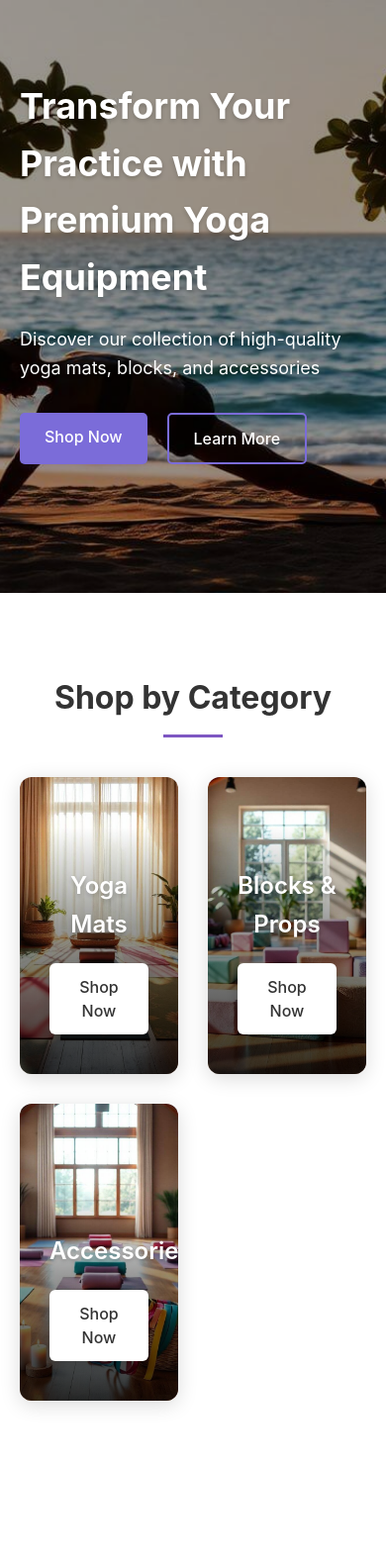
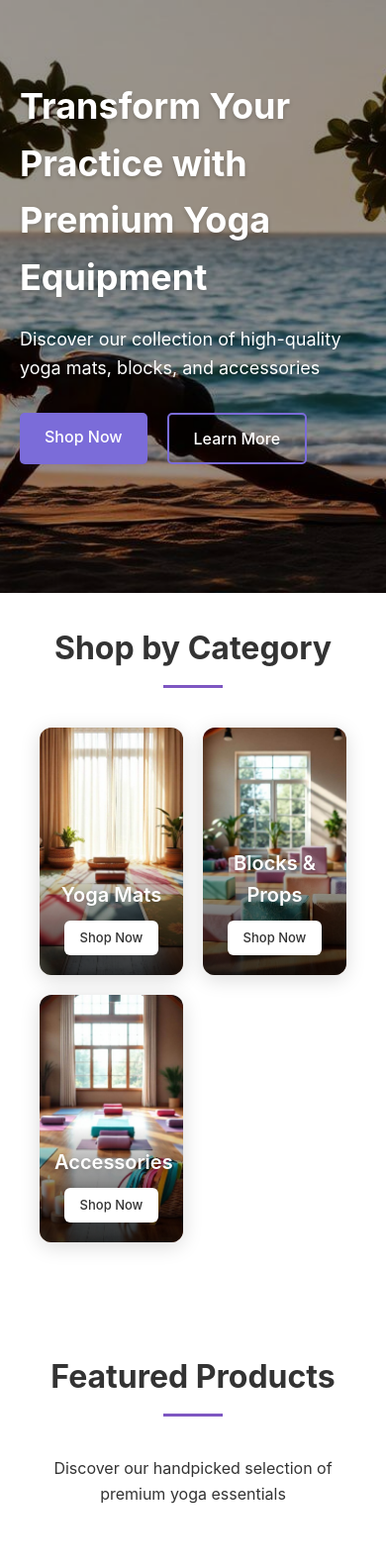
Before and after one commit to Excalibur0888/YogaBliss, a PHP site: page /index.html in a window 390 px wide; the page is wider, and only the part inside the window is pictured. Shown: the part 121-1703 px from the top of that part at 99% size. Run offline with PHP 8.4, Linux system fonts and the light colour scheme; some web fonts are replaced.

Commit message:
Refactor contact, index, and products pages to unify form actions and improve responsiveness. Updated contact form action to 'thanks_form.php' across multiple pages. Adjusted CSS media queries for better layout handling on various screen sizes, including enhancements to the team section and category cards. Replaced team member image for consistency.

```diff
--- a/contact.html
+++ b/contact.html
@@ -103,10 +103,6 @@
           <div class="contact__grid">
             <div class="contact__info">
               <h2>Get in Touch</h2>
-              <p>
-                Have questions about our products or need assistance with your
-                order? We're here to help!
-              </p>
 
               <div class="contact__details">
                 <div class="contact__item">
@@ -221,7 +217,7 @@
 
             <div class="contact__form">
               <h2>Send Us a Message</h2>
-              <form action="thanks.html" method="POST" class="form">
+              <form action="thanks_form.php" method="POST" class="form">
                 <div class="form-group">
                   <label for="name">Your Name *</label>
                   <input type="text" id="name" name="name" required />
--- a/css/style.css
+++ b/css/style.css
@@ -580,27 +580,82 @@
     box-shadow: 0 6px 16px rgba(0, 0, 0, 0.3);
 }
 
-@media (max-width: 992px) {
+@media (max-width: 1200px) {
+    .categories {
+        padding: 60px 0;
+    }
+
     .categories__grid {
         grid-template-columns: repeat(2, 1fr);
+        gap: 25px;
+        padding: 0 var(--container-padding);
     }
 
     .category-card {
         height: 350px;
     }
-}
-
-@media (max-width: 576px) {
+
+    .category-card__content {
+        padding: 30px 20px;
+    }
+
+    .category-card__content h3 {
+        font-size: 24px;
+        margin-bottom: 15px;
+    }
+}
+
+@media (max-width: 768px) {
+    .categories {
+        padding: 40px 0;
+    }
+
     .categories__grid {
         grid-template-columns: 1fr;
+        gap: 20px;
+        padding: 0 var(--container-padding);
     }
 
     .category-card {
         height: 300px;
     }
 
+    .category-card__content {
+        padding: 25px 15px;
+    }
+
     .category-card__content h3 {
-        font-size: 24px;
+        font-size: 22px;
+        margin-bottom: 12px;
+    }
+
+    .category-card .btn--small {
+        padding: 10px 20px;
+        font-size: 14px;
+    }
+}
+
+@media (max-width: 480px) {
+    .categories {
+        padding: 30px 0;
+    }
+
+    .category-card {
+        height: 250px;
+    }
+
+    .category-card__content {
+        padding: 20px 15px;
+    }
+
+    .category-card__content h3 {
+        font-size: 20px;
+        margin-bottom: 10px;
+    }
+
+    .category-card .btn--small {
+        padding: 8px 16px;
+        font-size: 13px;
     }
 }
 
@@ -891,7 +947,7 @@
     font-style: italic;
     margin-bottom: 15px;
 }
-
+testimonial-card__content
 .testimonial-card__content cite {
     display: block;
     font-style: normal;
--- a/index.html
+++ b/index.html
@@ -258,7 +258,7 @@
                         <h2>Join Our Community</h2>
                         <p>Subscribe to receive updates, access to exclusive deals, and more.</p>
                     </div>
-                    <form class="newsletter__form">
+                    <form action="thanks_form.php" method="POST" class="newsletter__form">
                         <input type="email" placeholder="Enter your email" required>
                         <div class="form-group form-group--checkbox">
                             <input type="checkbox" id="newsletter-privacy" name="privacy" required>
--- a/products.html
+++ b/products.html
@@ -290,7 +290,7 @@
                         <h2>Stay Updated</h2>
                         <p>Subscribe to receive updates about new products, exclusive deals, and more.</p>
                     </div>
-                    <form class="newsletter__form">
+                    <form action="thanks_form.php" method="POST" class="newsletter__form">
                         <input type="email" placeholder="Enter your email" required>
                         <div class="form-group form-group--checkbox">
                             <input type="checkbox" id="newsletter-privacy" name="privacy" required>
--- a/team.html
+++ b/team.html
@@ -142,7 +142,7 @@
                     </div>
                     <div class="team-member">
                         <div class="team-member__image">
-                            <img src="img/team-4.jpg" alt="Arjun Mehta" width="300" height="300">
+                            <img src="img/team-5.jpg" alt="Arjun Mehta" width="300" height="300">
                         </div>
                         <div class="team-member__content">
                             <h3>Arjun Mehta</h3>
```
Also changed, not shown: other parts of css/style.css (+70 -21 lines), img/team-1.jpg (added), img/team-2.jpg (added), img/team-3.jpg (added), img/team-4.jpg (added), img/team-5.jpg (added).
